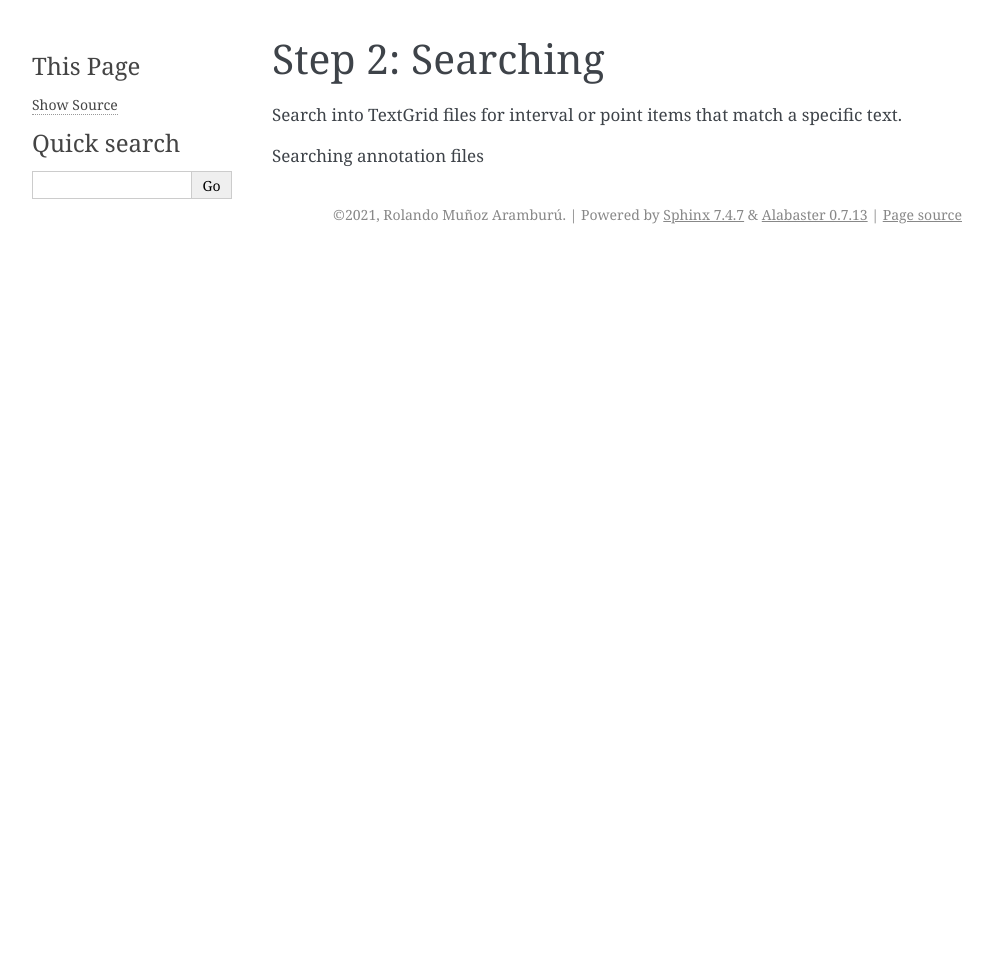
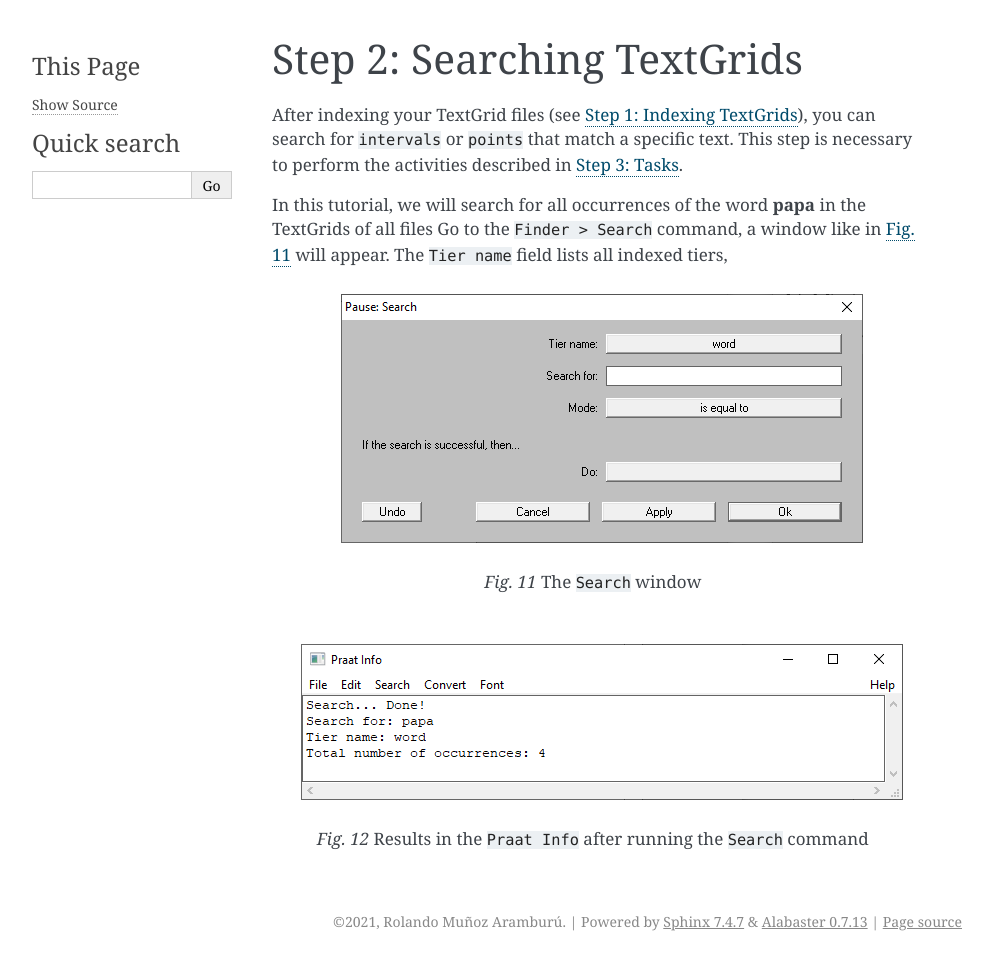
Before and after one commit to rolandomunoz/praat-finder, a Sphinx documentation site: the page built from docs/source/02-search.rst, in a window 1280 px wide. Shown: the whole page, without its empty margins (148-1141 px from the left). Built offline with Sphinx 7.4.7, drawn with Linux system fonts in a browser that asks for light colours; before the commit the page ends 900 px from its top, so only the background shows below that.

Commit message:
edit: Update content

```diff
--- a/docs/source/02-search.rst
+++ b/docs/source/02-search.rst
@@ -1,6 +1,25 @@
-Step 2: Searching
------------------
+Step 2: Searching TextGrids
+---------------------------
 
-Search into TextGrid files for interval or point items that match a specific text.
+After indexing your TextGrid files (see :doc:`01-create_index`), you can search for
+``intervals`` or ``points`` that match a specific text. This step is necessary
+to perform the activities described in :doc:`03-tasks`.
 
-Searching annotation files
+In this tutorial, we will search for all occurrences of the word **papa** in the TextGrids
+of all files
+Go to the ``Finder > Search`` command, a window like in :numref:`search-window`
+will appear. The ``Tier name`` field lists all indexed tiers,
+
+.. _search-window:
+
+.. figure:: img/search-window.png
+   :align: center
+
+   The ``Search`` window
+
+.. _search-results:
+
+.. figure:: img/search-results.png
+   :align: center
+
+   Results in the ``Praat Info`` after running the ``Search`` command
--- a/docs/source/index.rst
+++ b/docs/source/index.rst
@@ -20,7 +20,7 @@ To follow this tutorial you will need:
 
 .. _Praat website: https://www.fon.hum.uva.nl/praat/
 .. _corpus for spanish vowels: https://drive.google.com/open?id=1EwbBA1wTORFppY_-VQaw7QAB-SMJuIY6
-.. _Download and installation: ../installation.rst
+.. _Download and installation: installation.rst
 .. _link: https://github.com/rolandomunoz/plugin_finder/releases/latest
 
 .. toctree::
--- a/docs/source/installation.rst
+++ b/docs/source/installation.rst
@@ -1,5 +1,5 @@
 Download and installation
-=========================
+-------------------------
 
 You can get the latest release of the plug-in in the following `link`_. By clicking on it,
 you will be redirected to a GitHub website as shown in :numref:`github-download`.
```
Also changed, not shown: docs/source/01-create_index.rst (+6 -4 lines), docs/source/img/search-results.png (added), docs/source/img/search-window.png (added).
